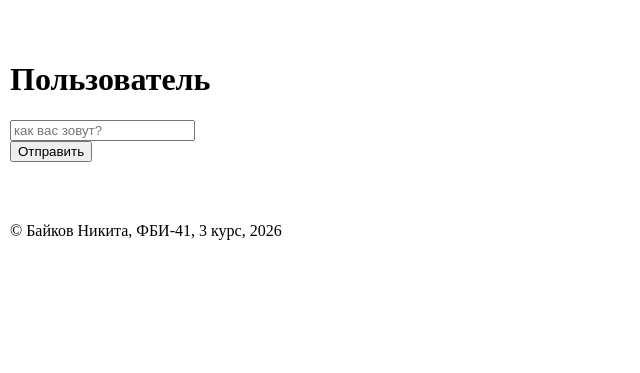
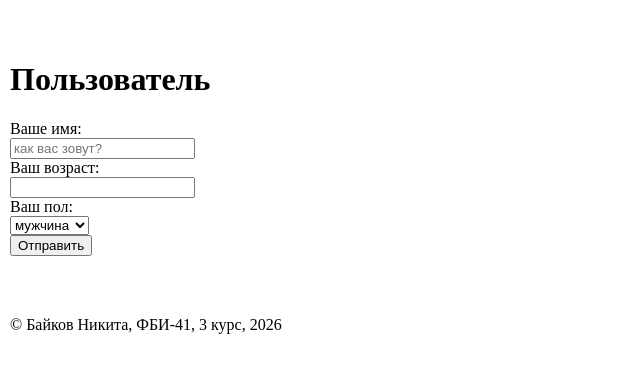
Before and after one commit to Kentucky777/3rd-course-Labs, a Flask app: page /lab3/form1 in a window 1280 px wide. Shown: the part 58-431 px from the top of the page, without its empty margins (0-640 px from the left). Run offline with Flask 3, Linux system fonts and the light colour scheme.

Commit message:
Форма

```diff
--- a/lab3.py
+++ b/lab3.py
@@ -31,4 +31,6 @@ def delcookie():
 @lab3.route('/lab3/form1')
 def form1():
     user = request.args.get('user')
-    return render_template('/lab3/form1.html', user=user)
+    age = request.args.get('age')
+    sex = request.args.get('sex')
+    return render_template('/lab3/form1.html', user=user, age=age, sex=sex)
--- a/templates/lab3/form1.html
+++ b/templates/lab3/form1.html
@@ -9,14 +9,36 @@
     <h1>Привет {{ user }}!</h1>
     <h2>Добро пожаловать на наш сайт!</h2>
 
+    <div>Возраст {{ age }}</div>
+    <div>Пол {{ sex }}</div>
+
+    <div>
+        <a href="/lab3/form1">Заново</a>
+    </div>
+
     {% else %}
 
     <h1>Пользователь</h1>
 
     <form>
+        <label>Ваше имя:</label>
         <div>
             <input type="text" placeholder="как вас зовут?" name="user">
         </div>
+
+        <label>Ваш возраст:</label>
+        <div>
+            <input type="number" name="age">
+        </div>
+
+        <label>Ваш пол:</label>
+        <div>
+            <select name="sex">
+                <option value="male">мужчина</option>
+                <option value="female">женщина</option>
+            </select>
+        </div>
+
         <div>
             <button type="submit">Отправить</button>
         </div>
```
